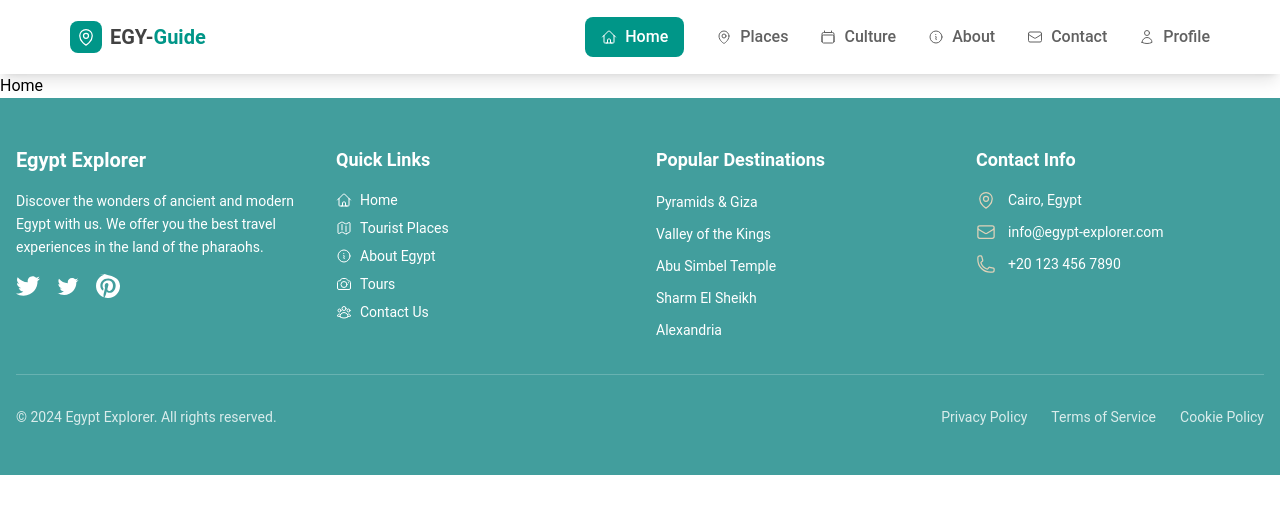
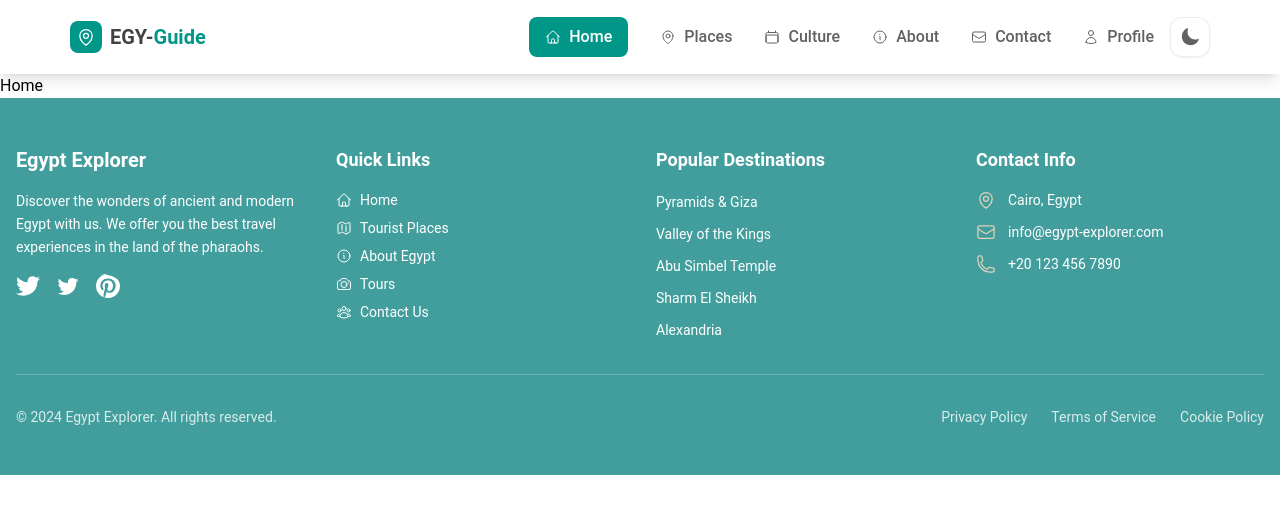
Before and after one commit to HeshamM-088/egy, a React (Vite) app: page / in a window 1280 px wide. Shown: the top 514 px of the page. Built offline with nearby package versions, Linux system fonts and the light colour scheme.

Commit message:
AddingDark/Light

```diff
--- a/src/App.jsx
+++ b/src/App.jsx
@@ -10,9 +10,12 @@
 import Contact from "./pages/contact/Contact";
 import NotFound from "./pages/not-found/NotFound";
 import AboutUs from "./pages/AboutUs/AboutUs";
+import { ThemeProvider } from "./hooks/ThemeContext";
+
 const App = () => {
   return (
-    <div>
+    <ThemeProvider>
+      <div className="bg-white dark:bg-gray-700 min-h-screen transition-colors duration-300">
         <Header />
 
         <Routes>
@@ -29,6 +32,7 @@
 
         <Footer />
       </div>
+    </ThemeProvider>
   );
 };
 
--- a/src/components/ThemeToggle/ThemeToggle.jsx
+++ b/src/components/ThemeToggle/ThemeToggle.jsx
@@ -9,21 +9,24 @@
     <button
       onClick={toggleTheme}
       className="
-        bg-gray-700
-        hover:bg-gray-600
-        dark:bg-gray-200
-        dark:hover:bg-gray-300
+        relative
+        flex items-center justify-center
         w-10 h-10
-        rounded-full
-        flex items-center justify-center
-        transition-colors duration-200
-        focus:outline-none"
+        rounded-xl
+        border border-gray-300/60 dark:border-gray-600/50
+        bg-white/70 dark:bg-gray-800/70
+        shadow-sm
+        hover:shadow-md
+        hover:scale-105
+        transition-all duration-200 ease-in-out
+        backdrop-blur-sm
+      "
       aria-label="Toggle theme"
     >
       {theme === "light" ? (
-        <MoonIcon className="w-6 h-6 text-blue-300" />
+        <MoonIcon className="w-5 h-5 text-gray-700 dark:text-gray-200" />
       ) : (
-        <SunIcon className="w-6 h-6 text-yellow-400" />
+        <SunIcon className="w-5 h-5 text-yellow-400" />
       )}
     </button>
   );
--- a/src/components/header/Header.jsx
+++ b/src/components/header/Header.jsx
@@ -1,4 +1,3 @@
-
 import React from "react";
 import {
   Navbar,
@@ -15,6 +14,7 @@
   UserIcon,
   EnvelopeIcon,
 } from "@heroicons/react/24/outline";
+import ThemeToggle from "../ThemeToggle/ThemeToggle"; // ✅ أضفنا الاستيراد
 
 export default function Header() {
   const [openNav, setOpenNav] = React.useState(false);
@@ -29,7 +29,7 @@
   const navList = (
     <ul className="mt-2 mb-4 flex flex-col gap-2 lg:mb-0 lg:mt-0 lg:flex-row lg:items-center lg:gap-8">
       {/* Home */}
-      <li className="flex items-center gap-x-2">
+      <li>
         <NavLink
           to="/"
           className={({ isActive }) =>
@@ -38,13 +38,13 @@
               : "flex items-center gap-x-2 text-gray-700 hover:text-teal-500 transition-colors"
           }
         >
-          <HomeIcon className="w-4 h-4 flex-shrink-0" />
+          <HomeIcon className="w-4 h-4" />
           <span className="font-medium">Home</span>
         </NavLink>
       </li>
 
-      {/* Destinations */}
-      <li className="flex items-center gap-x-2">
+      {/* Places */}
+      <li>
         <NavLink
           to="/places"
           className={({ isActive }) =>
@@ -53,13 +53,13 @@
               : "flex items-center gap-x-2 text-gray-700 hover:text-teal-500 transition-colors"
           }
         >
-          <MapPinIcon className="w-4 h-4 flex-shrink-0" />
-          <span className="font-medium">Places </span>
+          <MapPinIcon className="w-4 h-4" />
+          <span className="font-medium">Places</span>
         </NavLink>
       </li>
 
       {/* Culture */}
-      <li className="flex items-center gap-x-2">
+      <li>
         <NavLink
           to="/culture"
           className={({ isActive }) =>
@@ -68,13 +68,13 @@
               : "flex items-center gap-x-2 text-gray-700 hover:text-teal-500 transition-colors"
           }
         >
-          <CalendarIcon className="w-4 h-4 flex-shrink-0" />
+          <CalendarIcon className="w-4 h-4" />
           <span className="font-medium">Culture</span>
         </NavLink>
       </li>
 
       {/* About */}
-      <li className="flex items-center gap-x-2">
+      <li>
         <NavLink
           to="/about"
           className={({ isActive }) =>
@@ -83,13 +83,13 @@
               : "flex items-center gap-x-2 text-gray-700 hover:text-teal-500 transition-colors"
           }
         >
-          <InformationCircleIcon className="w-4 h-4 flex-shrink-0" />
+          <InformationCircleIcon className="w-4 h-4" />
           <span className="font-medium">About</span>
         </NavLink>
       </li>
 
       {/* Contact */}
-      <li className="flex items-center gap-x-2">
+      <li>
         <NavLink
           to="/contact"
           className={({ isActive }) =>
@@ -98,13 +98,13 @@
               : "flex items-center gap-x-2 text-gray-700 hover:text-teal-500 transition-colors"
           }
         >
-          <EnvelopeIcon className="w-4 h-4 flex-shrink-0" />
+          <EnvelopeIcon className="w-4 h-4" />
           <span className="font-medium">Contact</span>
         </NavLink>
       </li>
 
       {/* Profile */}
-      <li className="flex items-center gap-x-2">
+      <li>
         <NavLink
           to="/user-profile"
           className={({ isActive }) =>
@@ -113,7 +113,7 @@
               : "flex items-center gap-x-2 text-gray-700 hover:text-teal-500 transition-colors"
           }
         >
-          <UserIcon className="w-4 h-4 flex-shrink-0" />
+          <UserIcon className="w-4 h-4" />
           <span className="font-medium">Profile</span>
         </NavLink>
       </li>
@@ -121,23 +121,28 @@
   );
 
   return (
-    <header className="shadow-lg sticky top-0 left-0 right-0 z-50 bg-white  ">
-      <Navbar className="mx-auto   shadow-none px-4 py-2 lg:px-8 lg:py-4 ">
-        <div className="container mx-auto flex items-center justify-between  text-blue-gray-900">
+    <header className="shadow-lg sticky top-0 left-0 right-0 z-50 bg-white dark:bg-gray-900 transition-colors duration-300">
+      <Navbar className="mx-auto shadow-none px-4 py-2 lg:px-8 lg:py-4 bg-transparent">
+        <div className="container mx-auto flex items-center justify-between text-blue-gray-900 dark:text-gray-100">
           {/* Logo */}
           <NavLink to="/" className="flex items-center gap-x-2">
             <div className="bg-teal-500 w-8 h-8 rounded-lg flex items-center justify-center">
-              <MapPinIcon className="w-5 h-5 text-white flex-shrink-0" />
+              <MapPinIcon className="w-5 h-5 text-white" />
             </div>
             <Typography
               as="span"
               className="cursor-pointer py-1.5 font-bold text-xl"
             >
-              <span className="text-gray-800">EGY-</span>
+              <span className="text-gray-800 dark:text-gray-100">EGY-</span>
               <span className="text-teal-500">Guide</span>
             </Typography>
           </NavLink>
-          <div className="hidden lg:block">{navList}</div>
+
+          <div className="hidden lg:flex items-center gap-x-4">
+            {navList}
+            <ThemeToggle />
+          </div>
+
           <IconButton
             variant="text"
             className="ml-auto h-6 w-6 text-inherit hover:bg-transparent focus:bg-transparent active:bg-transparent lg:hidden"
@@ -176,8 +181,14 @@
             )}
           </IconButton>
         </div>
+
         <Collapse open={openNav}>
-          <div className="container mx-auto">{navList}</div>
+          <div className="container mx-auto flex flex-col gap-2">
+            {navList}
+            <div className="flex justify-center py-2">
+              <ThemeToggle /> {}
+            </div>
+          </div>
         </Collapse>
       </Navbar>
     </header>
```
Lines whose indentation alone changed are shown as unchanged.
